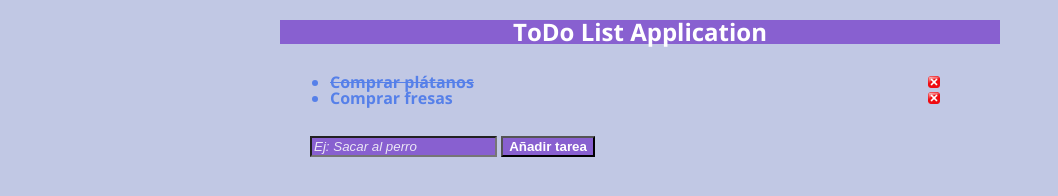
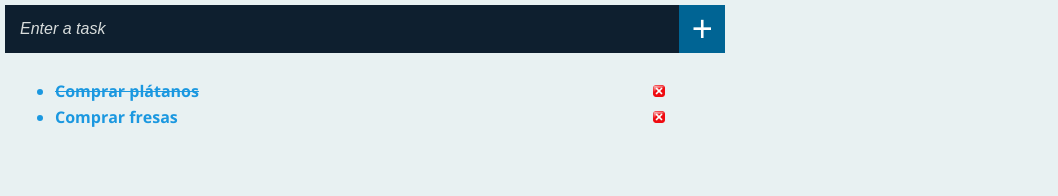
Before and after one commit to dgtornay/Curso-WebDesign, a plain HTML site: page ToDoList/index.html in a window 1280 px wide. Shown: the whole page, without its empty margins (0-1058 px from the left). Drawn offline with nearby package versions, Linux system fonts and the light colour scheme.

Commit message:
Change schema and colouring

```diff
--- a/ToDoList/index.html
+++ b/ToDoList/index.html
@@ -12,7 +12,12 @@
   </head>
   <body>
     <div class="container">
-      <h1>ToDo List Application</h1>
+      <div class="form__container">
+        <form>
+          <input type="text" placeholder="Enter a task">
+          <input type="submit" value="+">
+        </form>
+      </div>
       <div class="list__container">
         <ul>
           <li class="list__item-container">
@@ -25,12 +30,6 @@
           </li>
         </ul>
       </div>
-      <div class="form__container">
-        <form id="todo__form">
-          <input type="text" placeholder="Ej: Sacar al perro">
-          <input type="submit" value="Añadir tarea">
-        </form>
-      </div>
     </div>
   </body>
 </html>
--- a/ToDoList/js/scripts.js
+++ b/ToDoList/js/scripts.js
@@ -24,7 +24,7 @@ function deleteItemListener (listItemX) {
 })};
 
 window.addEventListener('DOMContentLoaded', function() {
-  const form = document.querySelector('#todo__form');
+  const form = document.querySelector('form');
   const textInput = document.querySelector('input[type="text"]');
   const listItems = document.querySelectorAll('.list__item');
 
--- a/ToDoList/styles/styles.css
+++ b/ToDoList/styles/styles.css
@@ -8,23 +8,37 @@ html {
 }
 
 body {
-  background-color: #c1c8e4;
+  background-color: #e8f1f2;
 }
 
 .container {
   display: flex;
   flex-direction: column;
   max-width: 720px;
-  margin: 0 auto;
+  margin: 5px 5px;
 }
 
-h1 {
-  font-size: 24px;
-  text-align: center;
-  margin-top: 20px;
-  background-color: #8860d0;
-  color: white;
-  font-weight: bold;
+.container > .form__container > form {
+  display: flex;
+}
+
+.form__container > form > input {
+  border: none;
+  height: 48px;
+}
+
+.form__container > form > input[type="text"] {
+  background-color: #0e1f2f;
+  width: 100%;
+  padding: 15px;
+  font-size: 16px;
+}
+
+.form__container > form > input[type="submit"] {
+  width: 48px;
+  font-size: 36px;
+  font-weight: lighter;
+  background-color: #006494;
 }
 
 .list__container > ul {
@@ -35,8 +49,9 @@ h1 {
 
 .list__container > ul > .list__item-container {
   display: list-item;
+  margin: 10px auto;
   position: relative;
-  color: #5680e9
+  color: #1b98e0;
 }
 
 .list__container > ul > .list__item-container > .list__item {
@@ -58,12 +73,7 @@ h1 {
   text-decoration: line-through;
 }
 
-.form__container {
-  margin-left: 30px;
-}
-
 input {
-  font-weight: bold;
   color: white;
   background-color: #8860d0;
 }
```
